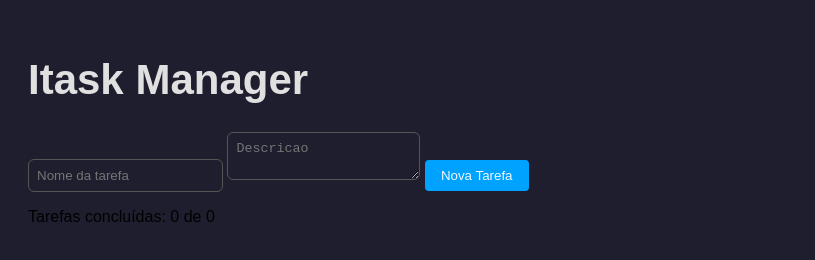
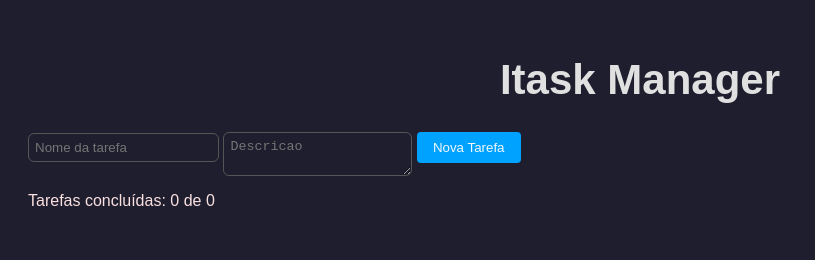
Before and after one commit to pedroaffonsecaufmg/itask_manager, a plain HTML site: page index.html in a window 1280 px wide. Shown: the whole page, without its empty margins (0-815 px from the left). Drawn offline with Linux system fonts and the light colour scheme.

Commit message:
fix: alteração nas funcionalidades gráficas e nas cores

```diff
--- a/style.css
+++ b/style.css
@@ -7,13 +7,17 @@ body{
 h1{
     color: #e0e0e0;
     font-size: 42px;
+    text-align: center;
 }
 input, textarea{
     color:#e0e0e0;
     background-color:#1e1e2e;
-    padding: 8px;
+    padding: 6px;
     border: 1px solid #555;
     border-radius: 6px;
+}
+textarea{
+    vertical-align: top;
 }
 button{
     background-color: rgb(0, 162, 255);
@@ -46,3 +50,6 @@ color:#fbe0e0
     text-decoration: line-through;
     text-decoration-color: #fc5c65;
 }
+#contador, p{
+    color:#fbe0e0;
+}
```
Lines whose indentation alone changed are shown as unchanged.
